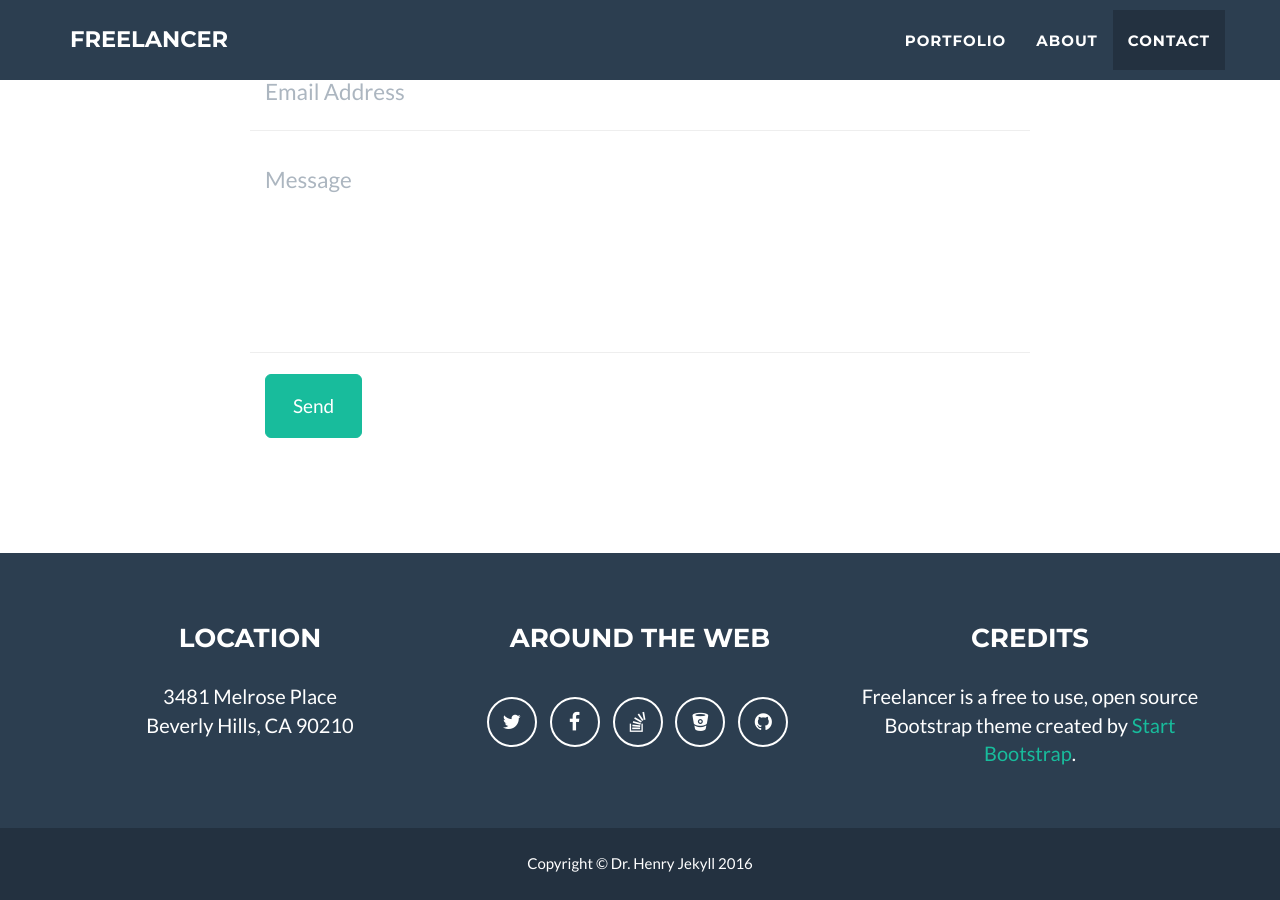
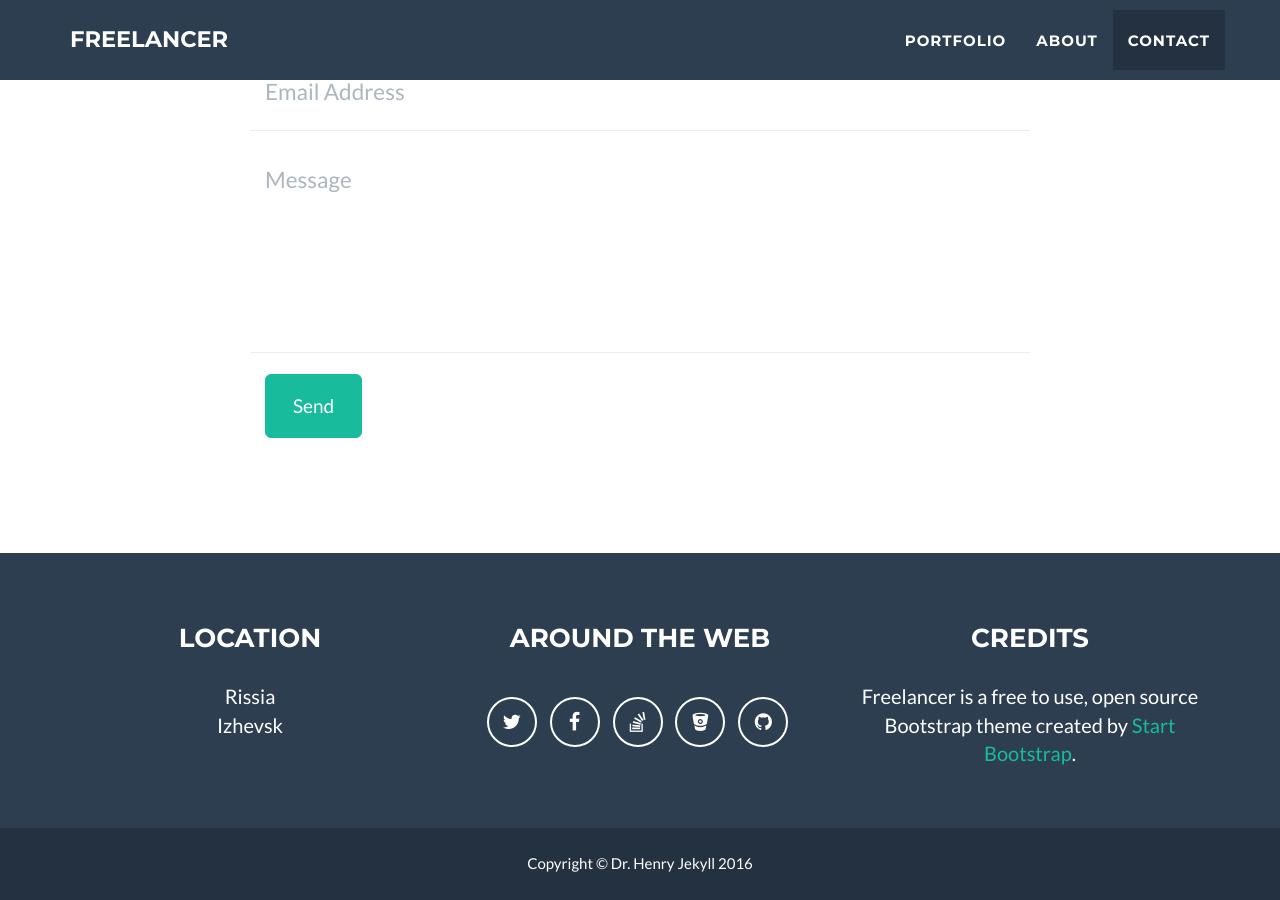
Before and after one commit to radnit/radnit.github.io, a Jekyll site: the page built from index.html, in a window 1280 px wide and 900 px high, scrolled down 2485 px. Built offline with Jekyll 4.4.1, drawn with Linux system fonts in a browser that asks for light colours.

Commit message:
change address

```diff
--- a/_config.yml
+++ b/_config.yml
@@ -51,8 +51,8 @@ social:
 
 # Postal address (add as many lines as necessary)
 address:
-  - line: 3481 Melrose Place
-  - line: Beverly Hills, CA 90210
+  - line: Rissia
+  - line: Izhevsk
 
 # Credits content
 credits: 'Freelancer is a free to use, open source Bootstrap theme created by <a href="http://startbootstrap.com">Start Bootstrap</a>.'
```
